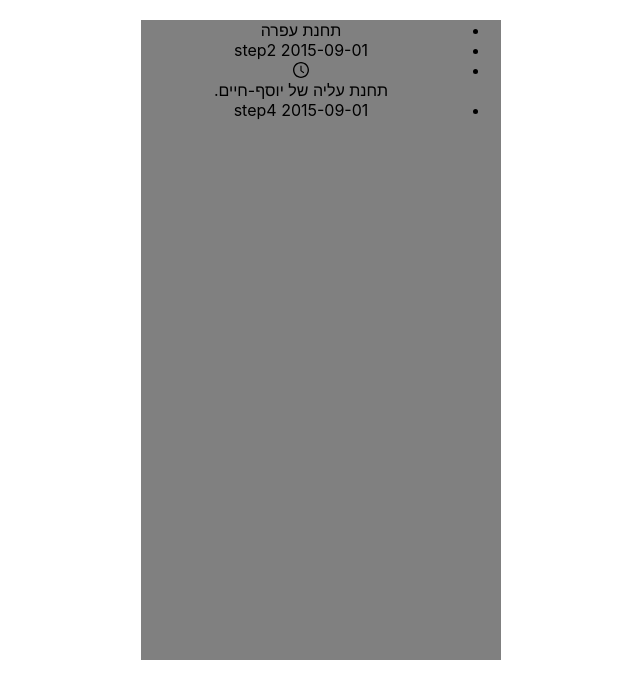
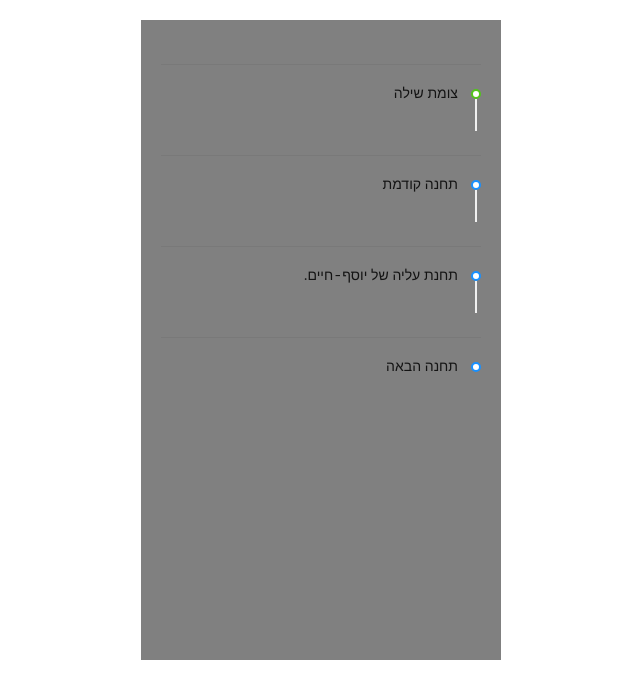
Before and after one commit to natigiat/chalap-client, a React (Create React App) app: page / in a window 1280 px wide. Shown: the top 698 px of the page, without its empty margins (319-959 px from the left). Built offline with nearby package versions, Linux system fonts and the light colour scheme.

Commit message:
Screen4 - Update Flowchart_Stations.

```diff
--- a/src/App.js
+++ b/src/App.js
@@ -2,6 +2,7 @@ import React from "react";
 import logo from "./logo.svg";
 import "./App.css";
 import Flowchart_Stations from "./Screen4/Flowchart_Stations";
+import "antd/dist/antd.css"; // or 'antd/dist/antd.less'
 
 function App() {
   return (
--- a/src/Screen4/Flowchart_Stations.css
+++ b/src/Screen4/Flowchart_Stations.css
@@ -1,7 +1,16 @@
+@import "~antd/dist/antd.css";
+
 .Flowchart_Stations {
   background-color: gray;
   height: 640px;
   width: 360px;
   margin: auto;
   margin-top: 20px;
+  padding: 20px;
 }
+
+.ant-timeline.ant-timeline-right
+  .ant-timeline-item-right
+  .ant-timeline-item-content {
+  padding-right: 23px;
+}
--- a/src/Screen4/Flowchart_Stations.js
+++ b/src/Screen4/Flowchart_Stations.js
@@ -7,20 +7,14 @@ const Flowchart_Stations = () => {
   return (
     <div className="Flowchart_Stations">
       <Timeline mode="right">
-        <Timeline.Item>
-          <Divider orientation="left" plain>
-            תחנת עפרה
-          </Divider>
-        </Timeline.Item>
-        <Timeline.Item>step2 2015-09-01</Timeline.Item>
-
-        <Timeline.Item
-          dot={<ClockCircleOutlined style={{ fontSize: "16px" }} />}
-          color="red"
-        >
-          תחנת עליה של יוסף-חיים.
-        </Timeline.Item>
-        <Timeline.Item>step4 2015-09-01</Timeline.Item>
+        <Divider orientation="left" plain></Divider>
+        <Timeline.Item color="green">צומת שילה</Timeline.Item>
+        <Divider orientation="left" plain></Divider>
+        <Timeline.Item> תחנה קודמת </Timeline.Item>
+        <Divider orientation="left" plain></Divider>
+        <Timeline.Item>תחנת עליה של יוסף-חיים.</Timeline.Item>
+        <Divider orientation="left" plain></Divider>
+        <Timeline.Item>תחנה הבאה</Timeline.Item>
       </Timeline>
     </div>
   );
```
